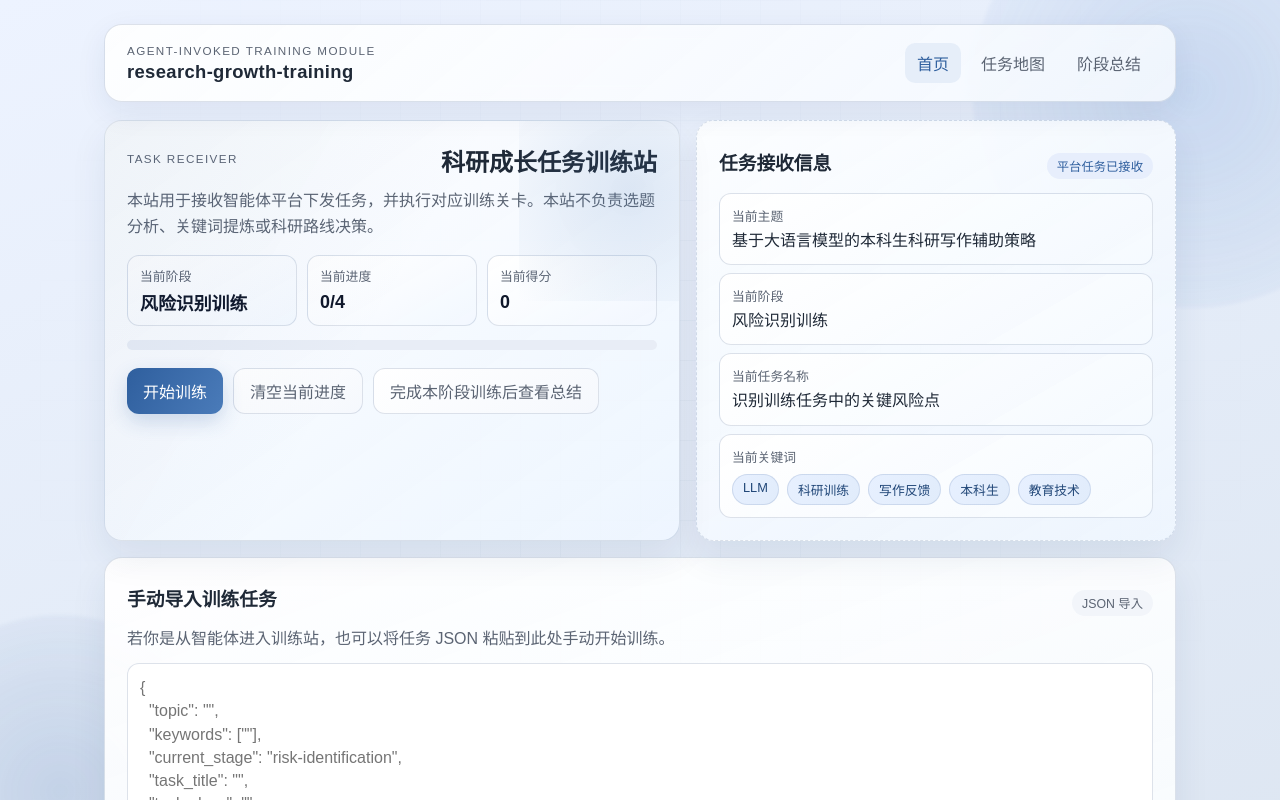
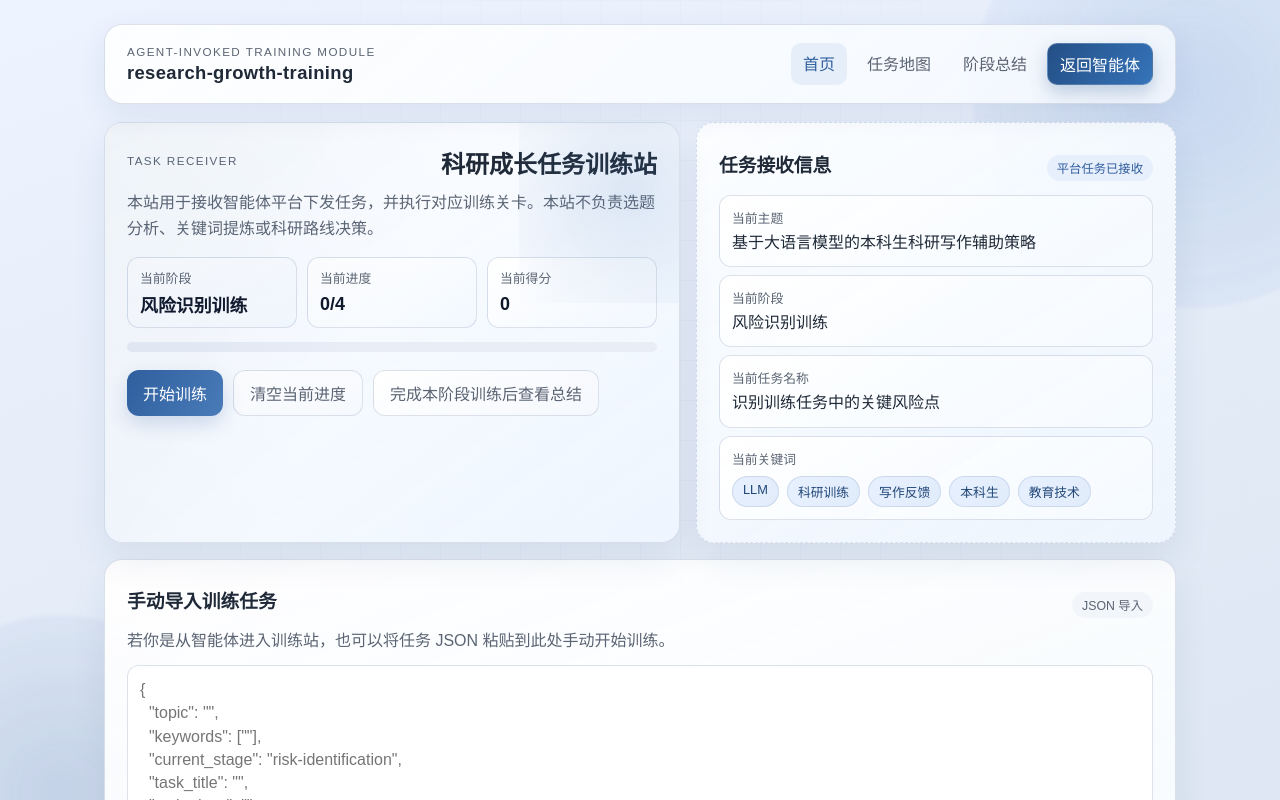
Before and after one commit to lll888666/research-growth-training, a Vue app: page / in a window 1280 px wide. Shown: the top 800 px of the page. Built offline with nearby package versions, Linux system fonts and the light colour scheme.

Commit message:
update project

```diff
--- a/src/App.vue
+++ b/src/App.vue
@@ -32,6 +32,14 @@ const isHome = computed(() => route.path === '/')
         <RouterLink to="/">首页</RouterLink>
         <RouterLink to="/map">任务地图</RouterLink>
         <RouterLink to="/summary">阶段总结</RouterLink>
+        <a
+          class="agent-return-btn"
+          href="https://adp.cloud.tencent.com/webim_exp/#/chat/UcfXYx"
+          target="_blank"
+          rel="noopener noreferrer"
+        >
+          返回智能体
+        </a>
       </nav>
     </header>
 
--- a/src/style.css
+++ b/src/style.css
@@ -133,6 +133,19 @@ a {
 .top-nav nav a.router-link-active {
   background: var(--primary-soft);
   color: var(--primary);
+}
+
+.top-nav nav .agent-return-btn {
+  color: #ffffff;
+  background: linear-gradient(120deg, #244f86, #3573b8);
+  box-shadow: 0 8px 18px rgba(36, 79, 134, 0.25);
+  border: 1px solid rgba(255, 255, 255, 0.2);
+}
+
+.top-nav nav .agent-return-btn:hover {
+  color: #ffffff;
+  transform: translateY(-1px);
+  box-shadow: 0 10px 22px rgba(36, 79, 134, 0.32);
 }
 
 .page-wrap {
```
